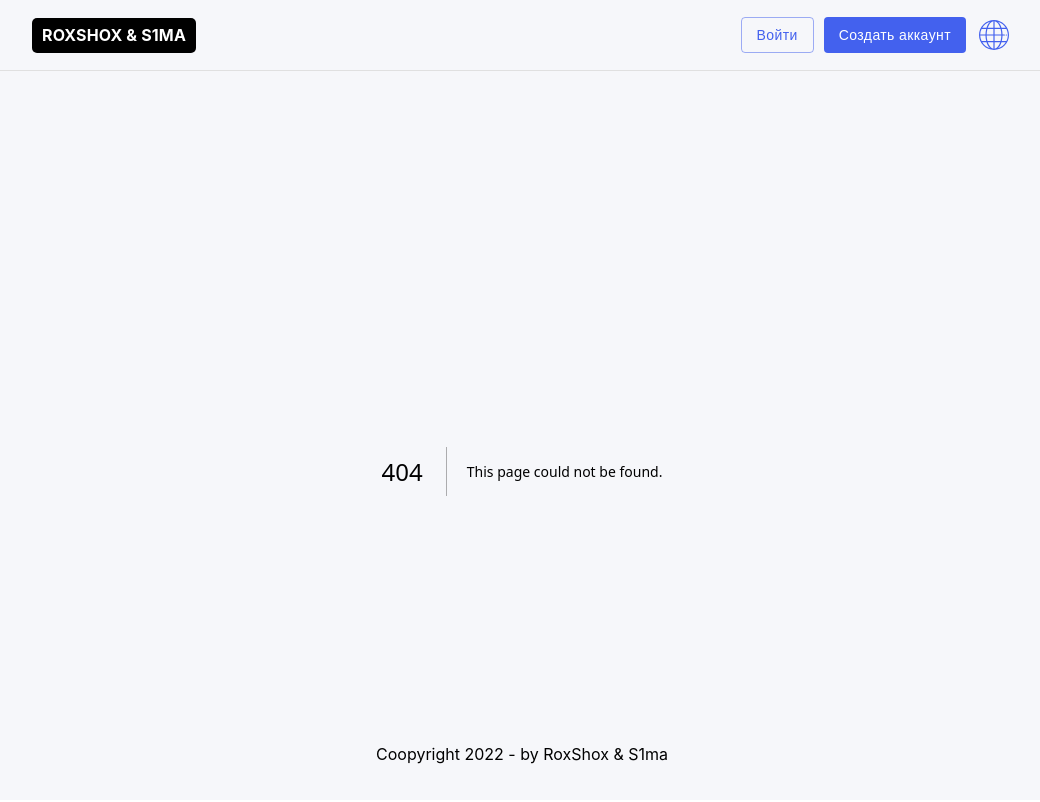
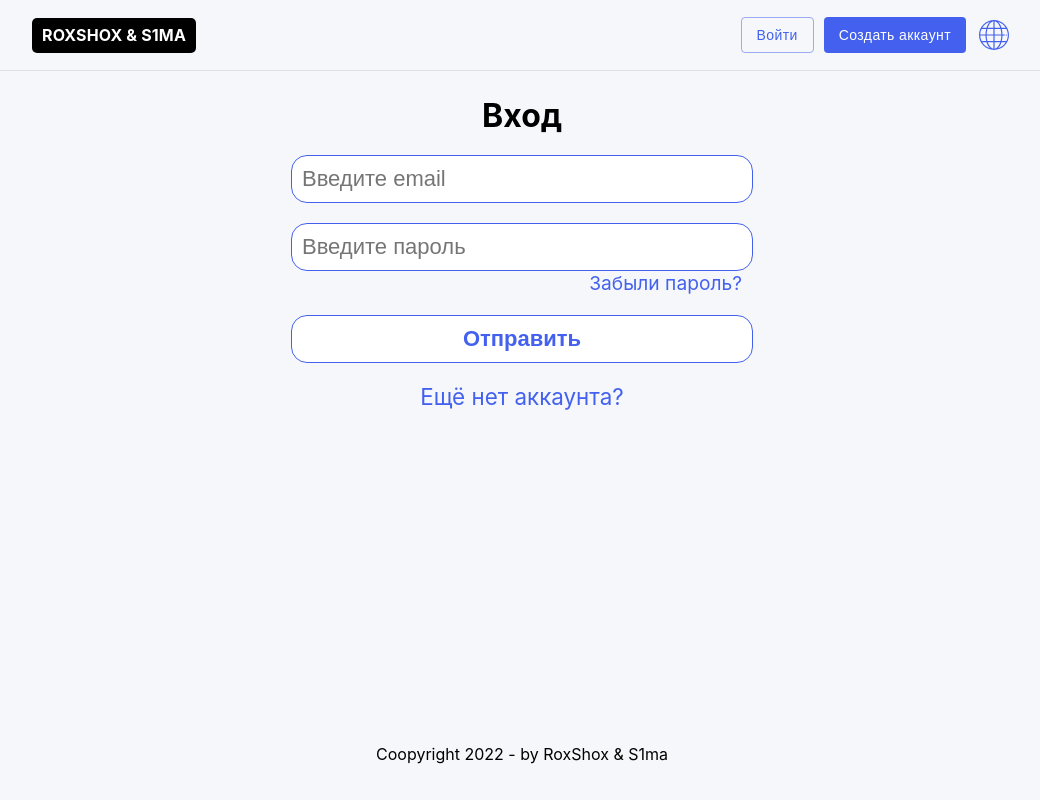
Before and after one commit to RoxShox/next-authorization, a Next.js app in the folder client/: page /auth/login in a window 1280 px wide. Before the commit this address had no page. Shown: the top 802 px of the page, without its empty margins (118-1158 px from the left). Built offline with nearby package versions, Linux system fonts and the light colour scheme.

Commit message:
проба кала

```diff
--- a/client/src/components/AuthForm/AuthForm.jsx
+++ b/client/src/components/AuthForm/AuthForm.jsx
@@ -1,12 +1,16 @@
 import React, { useEffect, useState } from 'react';
 import { useTranslation } from 'react-i18next'
 import Link from 'next/link';
+import { useDispatch } from 'react-redux'
+import {fetchAuth, fetchRegister} from '../../redux'
 import styles from './AuthForm.module.scss'
+import axios from 'axios';
 
 const AuthForm = ({ type }) => {
     const initState = { name: '', email: '', pass: '', confPass: '', checkConfPass: true, checkSubmit: false}
     const [state, setState] = useState(initState)
     const checkSubmitDepends = type === 'login' ? [state.pass, state.email] : [state.checkConfPass, state.email, state.name]
+    const dispatch = useDispatch()
     const { t, i18n } = useTranslation()
 
     useEffect(() => {
@@ -50,9 +54,28 @@ const AuthForm = ({ type }) => {
         return setState(newState)
     }
 
-    function formSubmit(e) {
+    async function formSubmit(e) {
         e.preventDefault()
         if (!state.checkSubmit && type !== 'login') return
+        if (type === 'login') {
+            const req = {
+                password: state.pass,
+                email: state.email
+            }
+            const res = await dispatch(fetchAuth(req))
+            console.log(res)
+            return
+        }
+        if (type === 'register') {
+            const req = {
+                password: state.pass,
+                email: state.email,
+                fullName: state.name
+            }
+            const res = await dispatch(fetchRegister(req))
+            console.log(res)
+            return
+        }
     }
 
     return (
--- a/client/src/pages/login.js
+++ b/client/src/pages/auth/login.js
@@ -1,5 +1,5 @@
 import React from 'react'
-import AuthForm from '../components/AuthForm/AuthForm'
+import AuthForm from '../../components/AuthForm/AuthForm'
 
 const login = () => {
 	return (
--- a/client/src/pages/register.js
+++ b/client/src/pages/auth/register.js
@@ -1,5 +1,5 @@
 import React from 'react'
-import AuthForm from '../components/AuthForm/AuthForm'
+import AuthForm from '../../components/AuthForm/AuthForm'
 
 const register = () => {
 	return (
--- /dev/null
+++ b/client/src/redux/index.js
@@ -0,0 +1 @@
+export { fetchAuth, fetchRegister } from "./slices/auth";
```
